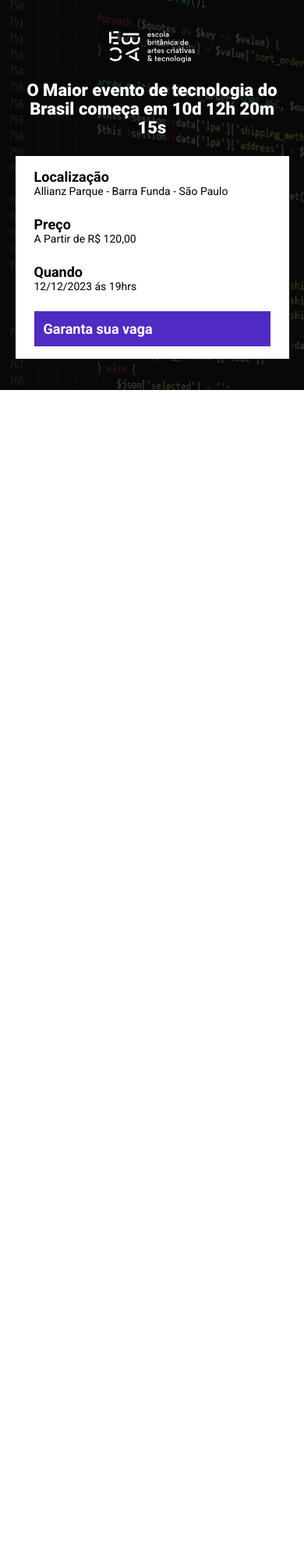
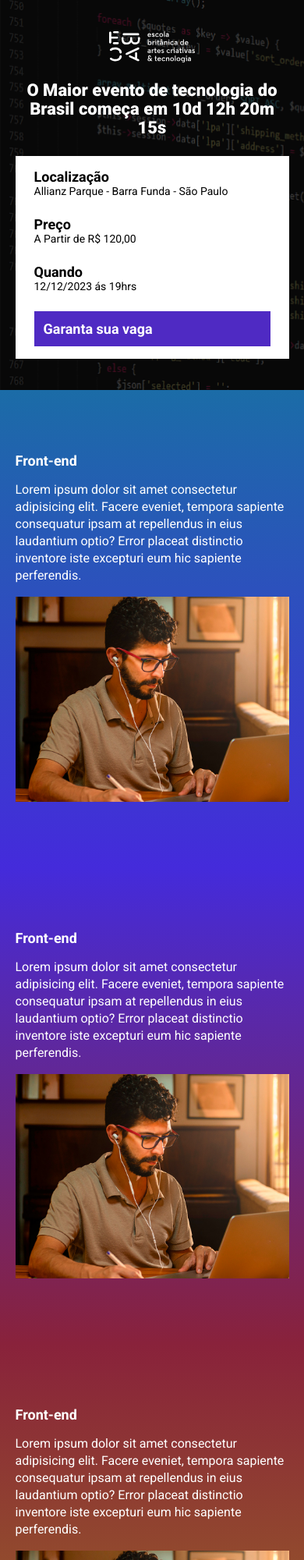
Before and after one commit to maxjdev/Event_Page-Ebac_Talks, a website built with Parcel: page src/index.html in a window 390 px wide. Shown: the top 2000 px of the page at 78% size. Before the commit the page ends 844 px from the top, so only its background shows below. Built offline with nearby package versions, Linux system fonts and the light colour scheme.

Commit message:
add: section event

```diff
--- a/src/index.html
+++ b/src/index.html
@@ -37,6 +37,51 @@
             </div>
         </div>
     </header>
+    <section class="event event--frontend">
+        <div class="container">
+            <div class="event__details">
+                <h2 class="event__details__title">Front-end</h2>
+                <p class="event__details__description">
+                    Lorem ipsum dolor sit amet consectetur adipisicing elit. Facere eveniet, tempora sapiente consequatur ipsam at repellendus in eius laudantium optio? Error placeat distinctio inventore iste excepturi eum hic sapiente perferendis.
+                </p>
+            </div>
+            <img class="event__image" src="./images/frontend.png" alt="Front-end">
+        </div>
+    </section>
+    <section class="event event--ux-ui event--image-left">
+        <div class="container">
+            <div class="event__details">
+                <h2 class="event__details__title">Front-end</h2>
+                <p class="event__details__description">
+                    Lorem ipsum dolor sit amet consectetur adipisicing elit. Facere eveniet, tempora sapiente consequatur ipsam at repellendus in eius laudantium optio? Error placeat distinctio inventore iste excepturi eum hic sapiente perferendis.
+                </p>
+            </div>
+            <img class="event__image" src="./images/frontend.png" alt="Front-end">
+        </div>
+    </section>
+    <section class="event event--data-science">
+        <div class="container">
+            <div class="event__details">
+                <h2 class="event__details__title">Front-end</h2>
+                <p class="event__details__description">
+                    Lorem ipsum dolor sit amet consectetur adipisicing elit. Facere eveniet, tempora sapiente consequatur ipsam at repellendus in eius laudantium optio? Error placeat distinctio inventore iste excepturi eum hic sapiente perferendis.
+                </p>
+            </div>
+            <img class="event__image" src="./images/frontend.png" alt="Front-end">
+        </div>
+    </section>
+    <section class="event event--backend event--image-left">
+        <div class="container">
+            <div class="event__details">
+                <h2 class="event__details__title">Front-end</h2>
+                <p class="event__details__description">
+                    Lorem ipsum dolor sit amet consectetur adipisicing elit. Facere eveniet, tempora sapiente consequatur ipsam at repellendus in eius laudantium optio? Error placeat distinctio inventore iste excepturi eum hic sapiente perferendis.
+                </p>
+            </div>
+            <img class="event__image" src="./images/frontend.png" alt="Front-end">
+        </div>
+    </section>
+
     <script src="./scripts/main.js"></script>
 </body>
 </html>
--- /dev/null
+++ b/src/styles/_event.scss
@@ -0,0 +1,63 @@
+@use 'variables';
+.event {
+    padding: 80px 0;
+
+    &--frontend {
+        background-image: linear-gradient(variables.$blue1, variables.$blue2);
+    }
+
+    &--ux-ui {
+        background-image: linear-gradient(variables.$blue2, variables.$pink);
+    }
+
+    &--data-science {
+        background-image: linear-gradient(variables.$pink, variables.$yellow);
+    }
+
+    &--backend {
+        background-image: linear-gradient(variables.$yellow, variables.$pink);
+    }
+
+    &--image-left {
+        .container {
+            flex-direction: row-reverse;
+        }
+    }
+
+    .container {
+        display: flex;
+        gap: 40px;
+    }
+
+    &__image {
+        max-width: 360px;
+    }
+
+    &__details {
+
+        &__title {
+            font-size: 18px;
+            font-weight: bold;
+            margin-bottom: 16px;
+        }
+
+        &__description {
+            line-height: 22px;
+        }
+    }
+
+    @media (max-width: 640px) {
+        .container {
+            display: block;
+        }
+
+        &__image {
+            width: 100%;
+        }
+
+        &__details {
+            margin-right: 0;
+            margin-bottom: 16px;
+        }
+    }
+}
--- a/src/styles/_hero.scss
+++ b/src/styles/_hero.scss
@@ -1,3 +1,5 @@
+@use 'variables';
+
 .hero {
     padding-top: 64px;
     padding-bottom: 100px;
@@ -16,7 +18,7 @@
         left: 0;
         width: 100%;
         height: 100%;
-        background-color: #000;
+        background-color: variables.$textColorSecondary;
         content: "";
         opacity: 0.7;
     }
--- a/src/styles/_reset.scss
+++ b/src/styles/_reset.scss
@@ -1,8 +1,9 @@
+@use 'variables';
 * {
     margin: 0;
     padding: 0;
     box-sizing: border-box;
     font-family: 'Roboto', sans-serif;
-    color: #fff;
+    color: variables.$textColor;
     list-style: none;
 }
--- /dev/null
+++ b/src/styles/_variables.scss
@@ -0,0 +1,10 @@
+$blue1: #1b6ca7;
+$blue2: #442bdb;
+
+$textColor: #fff;
+$textColorSecondary: #000;
+
+$backgroundButton: #4f2ac3;
+
+$pink: #89223b;
+$yellow: #9c791d;
--- a/src/styles/components/_buttons.scss
+++ b/src/styles/components/_buttons.scss
@@ -1,3 +1,5 @@
+@use '../variables';
+
 .button {
     padding: 12px;
     font-size: 18px;
@@ -7,8 +9,8 @@
     white-space: nowrap;
 
     &--primary {
-        color: #fff;
-        background-color: #4f2ac3;
+        color: variables.$textColor;
+        background-color: variables.$backgroundButton;
     }
 
     @media (max-width: 640px) {
--- a/src/styles/components/_infos_bar.scss
+++ b/src/styles/components/_infos_bar.scss
@@ -1,6 +1,8 @@
+@use '../variables';
+
 .infos-bar {
     padding: 16px 24px;
-    background-color: #fff;
+    background-color: variables.$textColor;
     display: flex;
     justify-content: space-between;
 
@@ -10,10 +12,10 @@
 
         &__item {
             font-size: 14px;
-            color: #000;
+            color: variables.$textColorSecondary;
 
             b {
-                color: #000;
+                color: variables.$textColorSecondary;
                 font-size: 18px;
                 display: block;
             }
--- a/src/styles/main.scss
+++ b/src/styles/main.scss
@@ -2,6 +2,8 @@
 @use 'hero';
 @use 'components/infos_bar';
 @use 'components/buttons';
+@use 'event';
+@use 'variables';
 
 .container {
     max-width: 960px;
```
